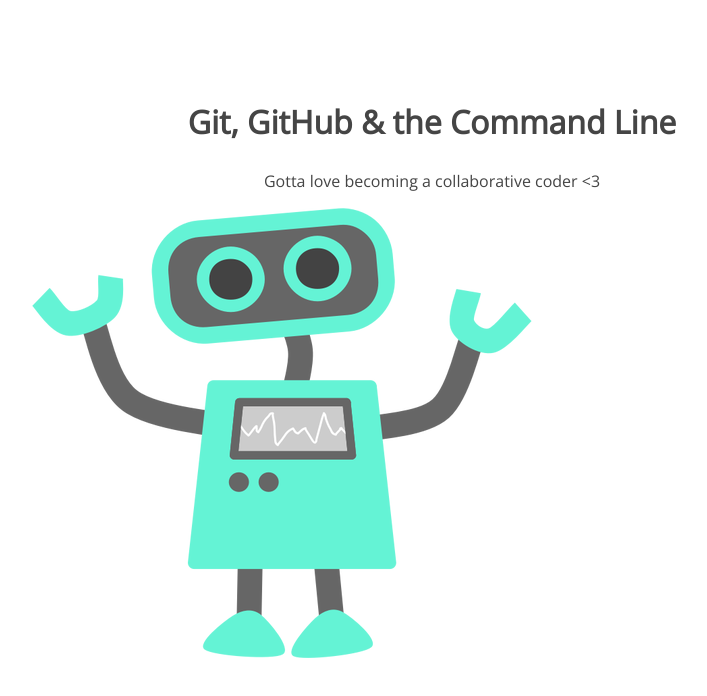
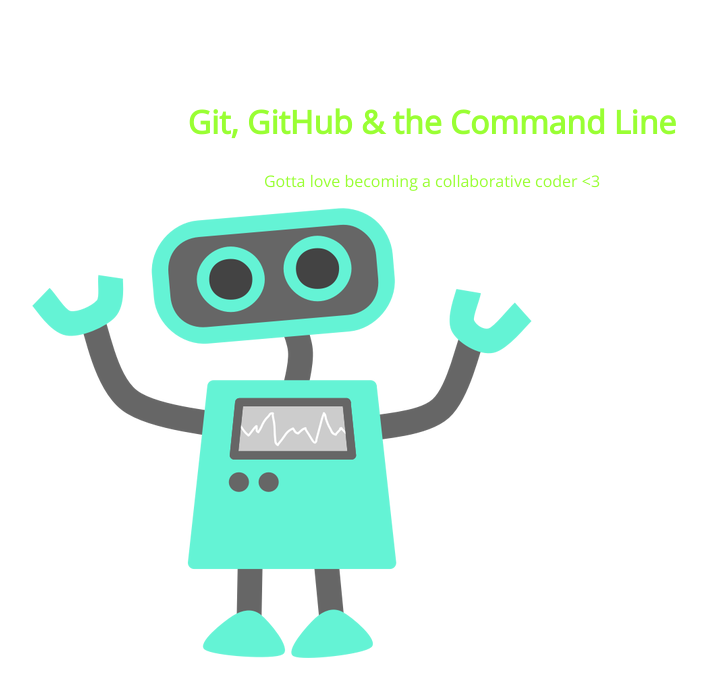
Before and after one commit to mikkispace/-105-project-, a plain HTML site: page index.html in a window 1280 px wide. Shown: the whole page, without its empty margins (208-915 px from the left). Drawn offline with nearby package versions, Linux system fonts and the light colour scheme.

Commit message:
updated style sheet

```diff
--- a/css/style.css
+++ b/css/style.css
@@ -5,7 +5,7 @@
 section h1,
 section p {
 	text-align: center;
-	color: #454545;
+	color: #99ff33;
 }
 section h1 {
 	font: 32px 'Open Sans';
```
